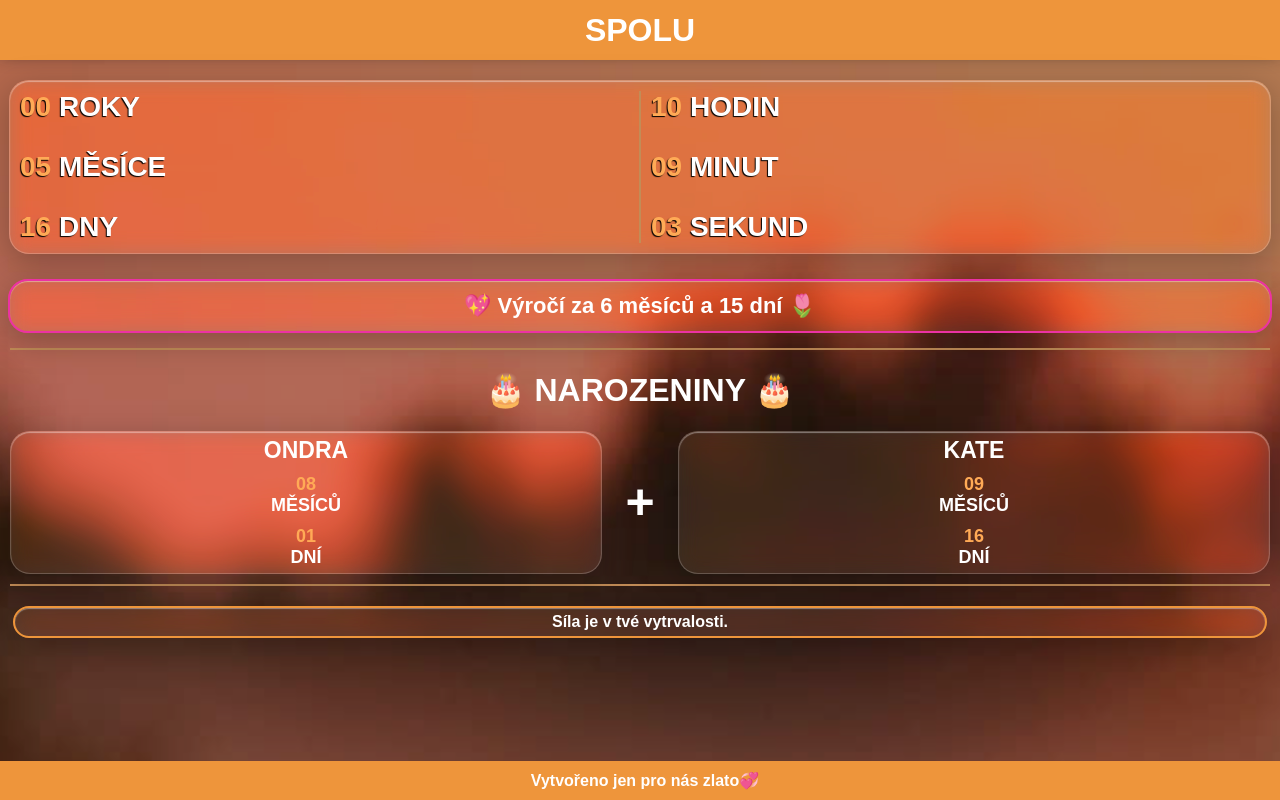
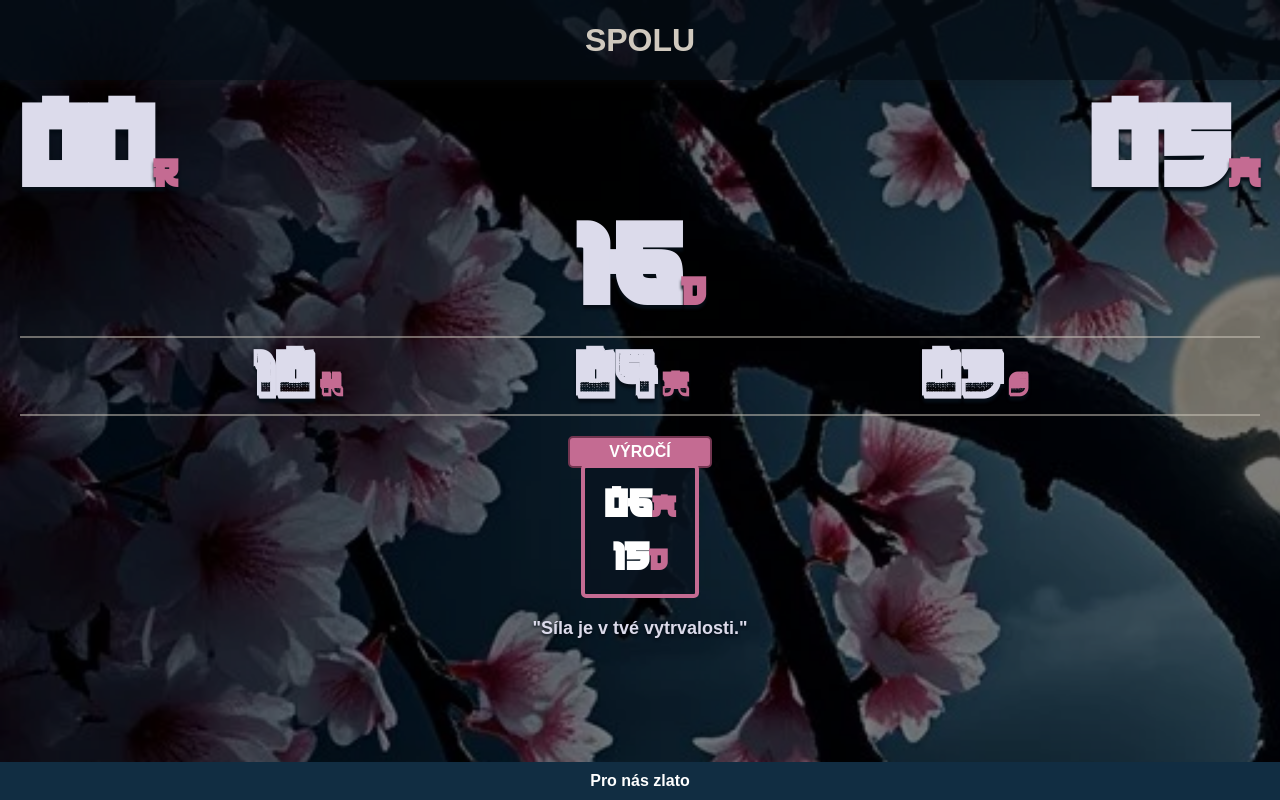
Before and after one commit to BANAN3K-L/Spolud_app, a plain HTML site: page index.html in a window 1280 px wide. Drawn offline with Linux system fonts and the light colour scheme.

Commit message:
finished 0.9

```diff
--- a/index.html
+++ b/index.html
@@ -9,78 +9,64 @@
 </head>
 <body>
     <div class="intro-body">
+        <img src="assety/pozadi.webp">
         <h1 class="intro-text">SPOLU</h1>
         <h1 class="intro-loading">💞</h1>
     </div>
 
-    <img src="assety/bg.jpg" id="bg_img">
+    <img src="assety/pozadi.webp" id="bg_img">
     <div id="bg_darken"></div>
     <header>
         <h1>SPOLU</h1>
     </header>
 
     <div class="main-body">
-        <div class="glass date">
-            <div class="left-date">
-                <b id="pocet-let" class="date-number">XX</b><b> ROKY</b>
+        <div class="date">
+            <div class="top-date">
+                <b class="text-shade"><b id="pocet-let" class="date-number">XX</b><b class="date-letter">R</b></b>
 
-                <p><b id="pocet-mesicu" class="date-number">XX</b><b> MĚSÍCE</b></p>
-
-                <b id="pocet-dnu" class="date-number">XX</b><b> DNY</b>
+                <b class="text-shade"><b id="pocet-mesicu" class="date-number">XX</b><b class="date-letter">M</b></b>
             </div>
 
-            <div class="right-date">
-                <b id="pocet-hodin" class="date-number">XX</b><b> HODIN</b>
+            <div class="bottom-date">
+                <b class="text-shade"><b id="pocet-dnu" class="date-number">XX</b><b class="date-letter">D</b></b>
+            </div>
 
-                <p><b id="pocet-minut" class="date-number">XX</b><b> MINUT</b></p>
+            <div class="bottom-date hour-date">
+                <b class="text-shade"><b id="pocet-hodin" class="date-number3d">XX</b><b class="date2-letter">H</b></b>
 
-                <b id="pocet-sekund" class="date-number">XX</b><b> SEKUND</b>
+                <b class="text-shade"><b id="pocet-minut" class="date-number3d">XX</b><b class="date2-letter">M</b></b>
+
+                <b class="text-shade"><b id="pocet-sekund" class="date-number3d">XX</b><b class="date2-letter">S</b></b>
             </div>
         </div>
 
-        <div class="glass vyroci">
-            <b id="vyroci-text-edit">💖 Výročí za xx měsíců a xx dní 🌷</b>
-        </div>
 
-
-        <div class="oddelovac"></div>
-
-
-        <div class="birthday">
-            <h1>🎂 NAROZENINY 🎂</h1>
-            <div class="birthday-content">
-                <div class="glass bday">
-                    <b class="bday-title">ONDRA</b>
-                    <b class="date-number" id="bday-month-ondra">XX</b>
-                    <b style="margin-bottom: 10px;">MĚSÍCŮ</b>
-                    <b class="date-number" id="bday-day-ondra">XX</b>
-                    <b>DNÍ</b>
+        <div class="vyroci-body">
+            <div class="banner-body">
+                <div class="banner-top">
+                    <b>VÝROČÍ</b>
                 </div>
-
-                <b id="plus">+</b>
-
-                <div class="glass bday">
-                    <b class="bday-title">KATE</b>
-                    <b class="date-number" id="bday-month-kate">XX</b>
-                    <b style="margin-bottom: 10px;">MĚSÍCŮ</b>
-                    <b class="date-number" id="bday-day-kate">XX</b>
-                    <b>DNÍ</b>
+                <div class="banner-bottom">
+                    <b class="banner-date"><b id="vyroci-mesic">07</b><b class="banner-pink">M</b></b>
+                    <b><b id="vyroci-den">17</b><b class="banner-pink">D</b></b>
                 </div>
             </div>
         </div>
 
-
-        <div class="oddelovac"></div>
+        <!-- <div class="glass vyroci">
+            <b id="vyroci-text-edit">💖 Výročí za xx měsíců a xx dní 🌷</b>
+        </div> -->
 
 
-        <div class="glass motivace">
+        <div class="motivace">
             <b id="motivace-text">"Jsi silná/ý a dokážeš všechno!"</b>
         </div>
 
     </div>
 
     <footer>
-        <b>Vytvořeno jen pro nás zlato💞</b>
+        <b>Pro nás zlato</b>
     </footer>
 
      <script src="scripts/script.js"></script>
--- a/scripts/script.js
+++ b/scripts/script.js
@@ -71,7 +71,8 @@ function pocet_dni_v_mesici(rok, mesic){
 }
 
 function vyroci(){
-    const VYROCI = document.getElementById("vyroci-text-edit");
+    const VYROCI_M = document.getElementById("vyroci-mesic");
+    const VYROCI_D = document.getElementById("vyroci-den");
 
     let rok = new Date().getFullYear();
 
@@ -83,91 +84,18 @@ function vyroci(){
         dny += pocet_dni_v_mesici(rok, POCET_MESICU);
     }
 
-    VYROCI.innerText = `💖 Výročí za ${mesice} měsíců a ${dny} dní 🌷`;
+    if (mesice < 10){
+        mesice = "0" + mesice;
+    }
+
+    if (dny < 10){
+        dny = "0" + dny;
+    }
+    VYROCI_M.innerText = mesice;
+    VYROCI_D.innerText = dny;
 }
 
 
-function narozeiny_ondra(){
-    const mesic_ondra = document.getElementById("bday-month-ondra");
-    const den_ondra = document.getElementById("bday-day-ondra");
-
-    const NAROZENINY_MESIC = 12;
-    const NAROZENINY_DEN = 8;
-
-
-    const dnes = new Date();
-    let rokNar = dnes.getFullYear();
-
-    let narozeniny = new Date(rokNar, NAROZENINY_MESIC - 1, NAROZENINY_DEN);
-
-    if (narozeniny < dnes){
-        rokNar += 1;
-        narozeniny = new Date(rokNar, NAROZENINY_MESIC - 1, NAROZENINY_DEN);
-    }
-
-    let mesice = 0;
-    let temp = new Date(dnes);
-
-    while (true){
-        let dalsi_mesic = new Date(temp);
-        dalsi_mesic.setMonth(dalsi_mesic.getMonth() + 1);
-
-        if (dalsi_mesic <= narozeniny){
-            temp = dalsi_mesic;
-            mesice++;
-        }
-        else{
-            break;
-        }
-    }
-
-    const dny = Math.floor((narozeniny - temp) / (1000 * 60 * 60 * 24));
-
-    mesic_ondra.innerText = pad(mesice);
-    den_ondra.innerText = pad(dny);
-
-}
-
-function narozeniny_kate(){
-    const mesic_kate = document.getElementById("bday-month-kate");
-    const den_kate = document.getElementById("bday-day-kate");
-
-    const NAROZENINY_MESIC = 1;
-    const NAROZENINY_DEN = 23;
-
-    const dnes = new Date();
-    let rokNar = dnes.getFullYear();
-
-    let narozeniny = new Date(rokNar, NAROZENINY_MESIC - 1, NAROZENINY_DEN);
-
-    if (narozeniny < dnes){
-        rokNar += 1;
-        narozeniny = new Date(rokNar, NAROZENINY_MESIC - 1, NAROZENINY_DEN);
-    }
-
-    let mesice = 0;
-    let temp = new Date(dnes);
-
-    while (true){
-        let dalsi_mesic = new Date(temp);
-        dalsi_mesic.setMonth(dalsi_mesic.getMonth() + 1);
-
-        if (dalsi_mesic <= narozeniny){
-            temp = dalsi_mesic;
-            mesice++;
-        }
-        else{
-            break;
-        }
-    }
-
-    const dny = Math.floor((narozeniny - temp) / (1000 * 60 * 60 * 24));
-
-    mesic_kate.innerText = pad(mesice);
-    den_kate.innerText = pad(dny);
-
-
-}
 
 
 function motivace(){
@@ -207,7 +135,7 @@ function motivace(){
     ];
 
     const nahodna_veta = motivace_vety[Math.floor(Math.random() * motivace_vety.length)];
-    MOTIVACE.innerText = nahodna_veta;
+    MOTIVACE.innerText = '"' + nahodna_veta + '"';
 }
 
 
@@ -220,8 +148,8 @@ setInterval(dlouho_spolu, 1000);
 vyroci();
 setInterval(vyroci, 600000);
 
-narozeiny_ondra();
-setInterval(narozeiny_ondra, 600000);
+// narozeiny_ondra();
+// setInterval(narozeiny_ondra, 600000);
 
-narozeniny_kate();
-setInterval(narozeniny_kate, 600000);
+// narozeniny_kate();
+// setInterval(narozeniny_kate, 600000);
--- a/styles/style.css
+++ b/styles/style.css
@@ -1,13 +1,22 @@
+@font-face{
+    font-family: "Kamikaze";
+    src: url("/font/asia.ttf");
+}
+@font-face{
+    font-family: "Kamikaze3D";
+    src: url("/font/asia3d.ttf");
+}
+
 html{
     margin: 0;
     padding: 0;
 }
 #bg_img{
     position: fixed;
-    left: -520px;
+    left: 0px;
     top: 0;
     z-index: -2;
-    width: 300%;
+    width: 200%;
 
 }
 #bg_darken{
@@ -17,14 +26,14 @@ html{
     z-index: -1;
     width: 100%;
     height: 100%;
-    background-color: rgba(0,0,0,0.3);
+    background-color: rgba(0,0,0,0.5);
 }
 body{
     margin: 0;
     padding: 0;
     font-family: Arial, Helvetica, sans-serif;
     overflow: hidden;
-    background-color: #ee953b;
+    background-color: #6f2af0;
     -webkit-user-select: none;
     -webkit-touch-callout: none;
 }
@@ -43,59 +52,82 @@ header{
     width: 100%;
     height: 60px;
     text-align: center;
-    background-color: #ee953b;
-    color: white;
+    background-color: rgba(5, 13, 22, 0.72);
+    color: #D0C9BE;
     display: flex;
     justify-content: center;
     align-items: center;
     box-shadow: 0px -10px 20px rgb(24, 24, 24);
+    padding-top: 10px;
+    padding-bottom: 10px;
+    font-weight: 200;
 }
 
-.glass{
-    backdrop-filter: blur(10px) saturate(180%);
-    -webkit-backdrop-filter: blur(10px) saturate(180%);
 
-    background: rgba(255, 255, 255, 0.08);
-    border: 1px solid rgba(255, 255, 255, 0.2);
 
-    box-shadow:
-    0 8px 32px rgba(0, 0, 0, 0.25),
-    inset 0 1px 1px rgba(255, 255, 255, 0.4);
+.date{
+   /* background-color: red; */
+   width: 100%;
+   display: flex;
+   justify-content: center;
+   align-items: center;
+   flex-direction: column;
+}
+
+.top-date{
+    width: calc(100% - 40px);
+    padding: 20px;
+    display: flex;
+    justify-content: space-between;
+    align-items: center;
+}
+
+.date-letter{
+    font-family: "Kamikaze";
+    color: #C46B92;
+    font-size: 40px;
+}
+
+.date2-letter{
+    font-family: "Kamikaze3D";
+    color: #C46B92;
+    font-size: 30px;
+    margin-left: 5px;
+}
+
+.bottom-date{
+    display: flex;
+    justify-content: space-evenly;
+    align-items: center;
+    width: calc(100% - 40px);
+    padding-bottom: 20px;
 
 }
 
-.date{
-    width: calc(100% - 40px);
-    border-radius: 20px;
-    margin: 20px;
-    padding: 10px;
-    display: flex;
-    justify-content: space-between;
-    align-items: center;
-    color: white;
-    font-size: 28px;
-    text-shadow: -1px 1px 1px black;
+.date-number{
+    color: #DCDBEB;
+    font-family: "Kamikaze";
+    font-size: 118px
 }
-.left-date{
-    /* background-color: red; */
-    width: 50%;
-    height: 100%;
-
+.date-number3d{
+    font-family: "Kamikaze3D";
+    color: #DCDBEB;
+    font-size: 60px
 }
 
-.right-date{
-    /* background-color: blue; */
-    width: calc(50% - 10px);
-    height: 100%;
-    border-left: 2px solid #C28C57;
-    padding-left: 10px;
+.text-shade{
+    text-shadow: 0px 4px 3px #050D16;
 }
 
-.date-number{
-    color: #ffaa56;
+.hour-date{
+    padding-top: 10px;
+    padding-bottom: 10px;
+    border-top: 2px solid rgba(208, 201, 190, .5);
+    border-bottom: 2px solid rgba(208, 201, 190, .5);
+    margin-bottom: 20px;
 }
 
-.vyroci{
+/* .vyroci{
     width: calc(100% - 20px);
     height: 50px;
     border-radius: 20px;
@@ -107,73 +139,76 @@ header{
     color: white;
     text-align: center;
     font-size: 22px;
+} */
+
+
+
+.motivace{
+    width: 100%;
+    margin-top: 20px;
+    display: flex;
+    justify-content: center;
+    align-content: center;
+    color: #DCDBEB;
+    font-size: 18px;
+    text-shadow: 0px 2px 3px #050D16;
 }
 
-.oddelovac{
-    width: calc(100% - 20px);
-    height: 2px;
-    background-color: #C28C57;
-    margin: 10px;
-    margin-bottom: 0px;
-}
 
-.motivace{
-    width: calc(100% - 30px);
-    border-radius: 20px;
-    margin: 20px 10px;
-    border: 2px solid #ee953b;
-    color: white;
+
+
+.vyroci-body{
     display: flex;
     justify-content: center;
     align-items: center;
-    padding-top: 5px;
-    padding-bottom: 5px;
+    width: 100%;
+}
+.banner-body{
+    display: flex;
+    flex-direction: column;
+    justify-content: center;
+    align-items: center;
+}
+.banner-top{
+    padding: 5px;
+    width: 130px;
+    background-color: #C46B92;
+    text-align: center;
+    color: white;
+    border: 2px solid #723550;
+    border-radius: 5px;
 }
 
-
-.birthday{
-    width: 100%;
+.banner-bottom{
+    /* width: 170px; */
+    padding: 20px;
+    border: 4px solid #C46B92;
+    background-color: rgba(9, 20, 32, 0.84);
     display: flex;
     flex-direction: column;
     justify-content: center;
     align-items: center;
     color: white;
+    font-family: "Kamikaze";
+    font-size: 40px;
+    margin-top: -4px;
+    border-radius: 5px;
+}
+.banner-date{
+    margin-bottom: 20px;
+}
+.banner-pink{
+    font-size: 30px;
+    color: #C46B92;
 }
 
-.birthday-content{
-    width: 100%;
-    display: flex;
-    justify-content: space-between;
-    align-items: center;
-    /* background-color: red; */
-}
 
-.bday{
-    border-radius: 20px;
-    padding: 5px;
-    width: calc(50% - 60px);
-    margin-left: 10px;
-    margin-right: 10px;
-    display: flex;
-    flex-direction: column;
-    justify-content: center;
-    align-items: center;
-    font-size: 18px;
-}
-
-.bday-title{
-    font-size: 23px;
-    margin-bottom: 10px;
-}
-#plus{
-    font-size: 50px;
-}
 
 footer{
-    width: calc(100% - 10px);
+    width: calc(100% - 20px);
     color: white;
     text-align: center;
-    background-color: #ee953b;
+    background-color: #112D42;
     position: absolute;
     bottom: 0;
     padding: 10px;
@@ -192,12 +227,19 @@ footer{
     display: flex;
     justify-content: center;
     align-items: center;
-    background-color: #ee953b;
     z-index: 3;
     font-size: 40px;
-    color: white;
+    font-family: "Kamikaze";
+    text-shadow: 0px 4px 10px #050D16;
+    color: #DCDBEB;
     animation: show_intro 1s ease-in-out forwards;
     animation-delay: 3s;
+}
+.intro-body img{
+    position: fixed;
+    left: 0px;
+    top: 0;
+    width: 200%;
 }
 
 .intro-loading{
@@ -212,6 +254,19 @@ footer{
     animation-delay: 1s;
     opacity: 0;
 }
+
+
+
+
+.foto_dne{
+    width: 100%;
+    height: 300px;
+    display: flex;
+    justify-content: center;
+    align-items: center;
+    background-color: white;
+}
+
 
 @keyframes show_intro {
     0%{
```
Also changed, not shown: assety/cherry.png (added), assety/pozadi.webp (added), font/asia.ttf (added), font/asia3D.ttf (added), 1 other file.
